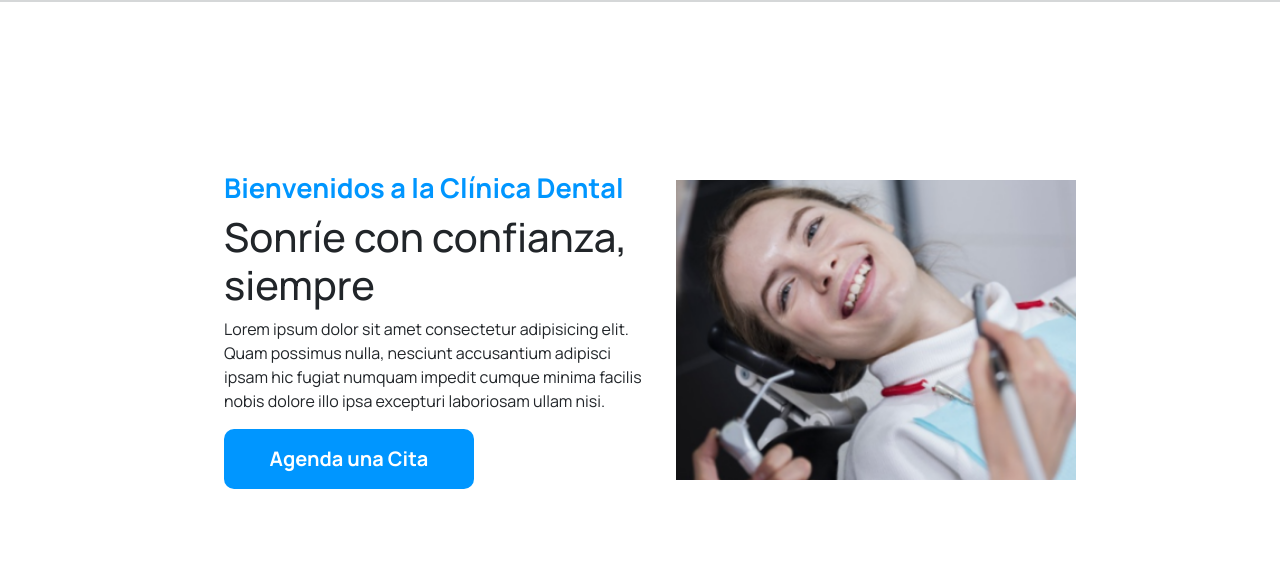
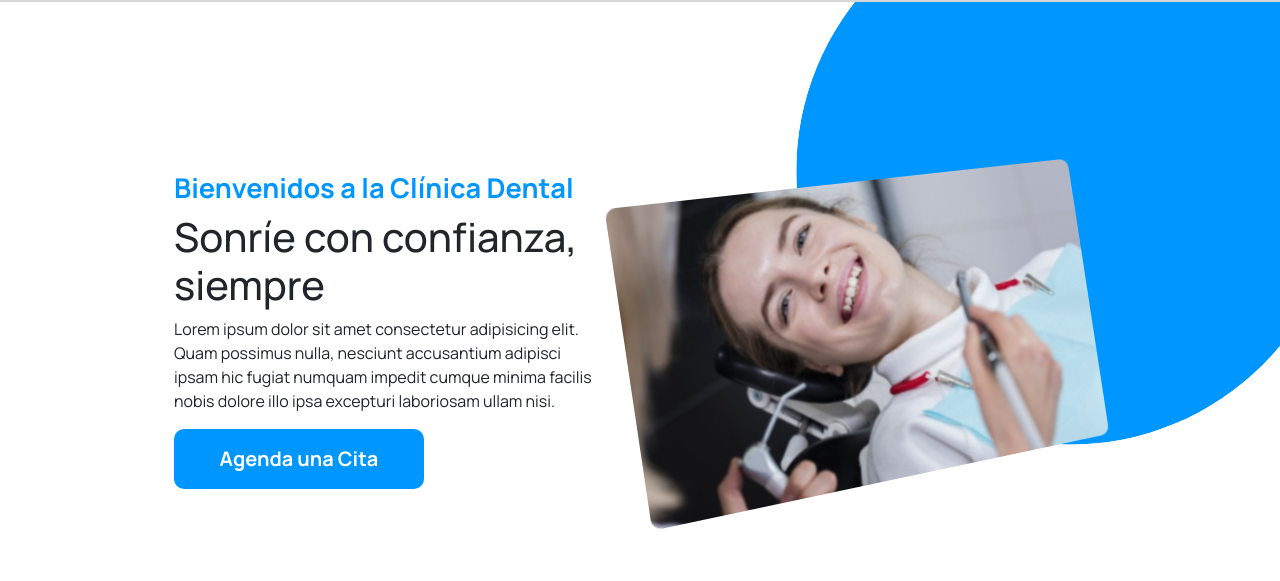
Before and after one commit to everthdc/clinica-dental, a plain HTML site: page index.html in a window 1280 px wide. Shown: the part 80-661 px from the top of the page. Drawn offline with nearby package versions, Linux system fonts and the light colour scheme.

Commit message:
Añadir gota y enlace a ortodoncia.

```diff
--- a/index.css
+++ b/index.css
@@ -33,25 +33,9 @@ body{
     align-items: center;
     margin-top: 100px;
 }
-#hero .texto{
-    width: 40%;
-    padding: 0px 30px;
-    max-width: 600px;
-    display: flex;
-    justify-content: center;
-    flex-direction: column;
-    text-align: initial;
-}
+
 #hero button{
     width: 250px;
-}
-#hero .img-container{
-    background-image: url("img/sonrisa.png");
-    background-size: cover;
-    background-position: center center;
-    height: 300px;
-    width: 400px;
-    align-content: center;
 }
 #hero .container .texto{
     padding: 20px;
@@ -309,7 +293,42 @@ body{
 
 
 @media (min-width: 1000px){
-
+    /*Bienvenida*/
+    #hero{
+        background-image: url("/img/gota.png");
+        background-position: top right;
+        background-repeat: no-repeat
+    }
+    #hero .container{
+        display: flex;
+        justify-content: center;
+        align-items: center;
+        margin-top: 100px;
+        perspective: 200px;
+    }
+    #hero .texto{
+        width: 40%;
+        padding: 20px 30px;
+        max-width: 600px;
+        display: flex;
+        justify-content: center;
+        flex-direction: column;
+        text-align: initial;
+    }
+    #hero button{
+        width: 250px;
+    }
+    #hero .img-container{
+        background-image: url("img/sonrisa.png");
+        background-size: cover;
+        background-position: center center;
+        height: 300px;
+        width: 500px;
+        align-content: center;
+        border-radius: 10px;
+        rotate: -12deg;
+        transform: rotate3d(0,1,1,5deg);
+    }
     /*Consejos*/
     #consejos .container{
         display: flex;
--- a/index.html
+++ b/index.html
@@ -84,7 +84,7 @@
                 <div class="carta">
                     <h3>Ortodoncia</h3>
                     <p>Lorem ipsum dolor sit, amet consectetur adipisicing elit. Est, architecto reiciendis. Ad corporis accusamus quia perspiciatis enim rem, debitis quibusdam ut labore ex, voluptatibus minus, ullam ipsa fuga animi fugiat!</p>
-                    <a href="">Ver más -></a>
+                    <a href="/html-servicios/ortodoncia.html">Ver más -></a>
                 </div>
                 <div class="carta">
                     <h3>Muelas de Juicio</h3>
```
Also changed, not shown: servicios.html (+2 -2 lines).
